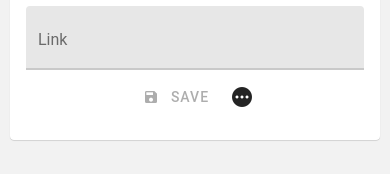
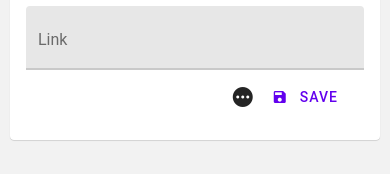
Before and after one commit to Kggupta/Bungee, a React Native app: screen /Settings in a window 390 px wide. Shown: the part 140-314 px from the top of the page. Built offline with nearby package versions, Linux system fonts and the light colour scheme.

Commit message:
keeping save button enabled

```diff
--- a/src/Views/Components/SheetComponent.tsx
+++ b/src/Views/Components/SheetComponent.tsx
@@ -34,8 +34,8 @@ const SheetComponent = () => {
         <Card.Content>
           <TextInput autoComplete="off" autoCorrect={false} label="Link" onChangeText={text => setText(text)}/>
           <View style={styles.buttons}>
-            <Button icon="content-save" disabled={success != 'check-circle'} onPress={saveSheet}>Save</Button>
             <Icon style={styles.test} name={success} tvParallaxProperties={false}/>
+            <Button icon="content-save" onPress={saveSheet}>Save</Button>
           </View>
         </Card.Content>
       </Card>
@@ -50,7 +50,7 @@ const styles = StyleSheet.create({
     borderRadius: 6
   },
   buttons: {
-    alignSelf: 'center',
+    alignSelf: 'flex-end',
     padding: 10,
     flexDirection: 'row'
   },
```
